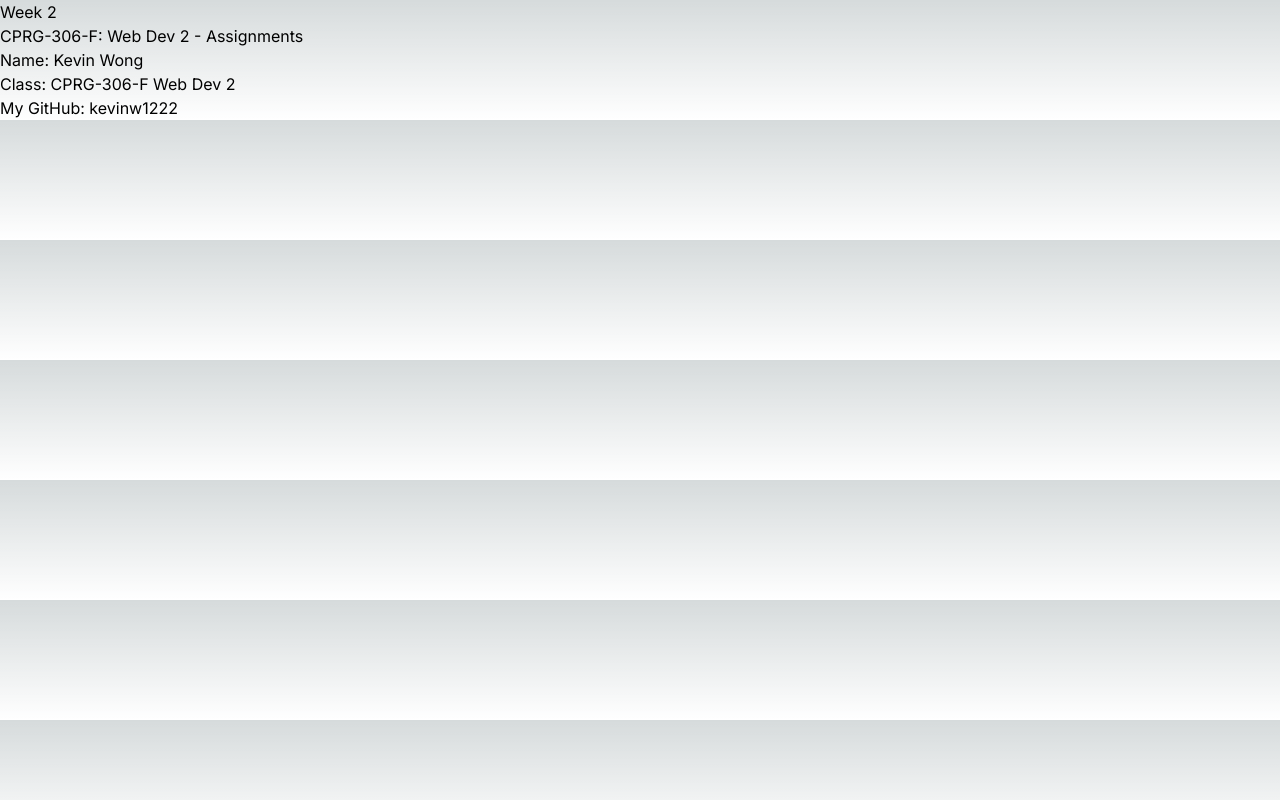
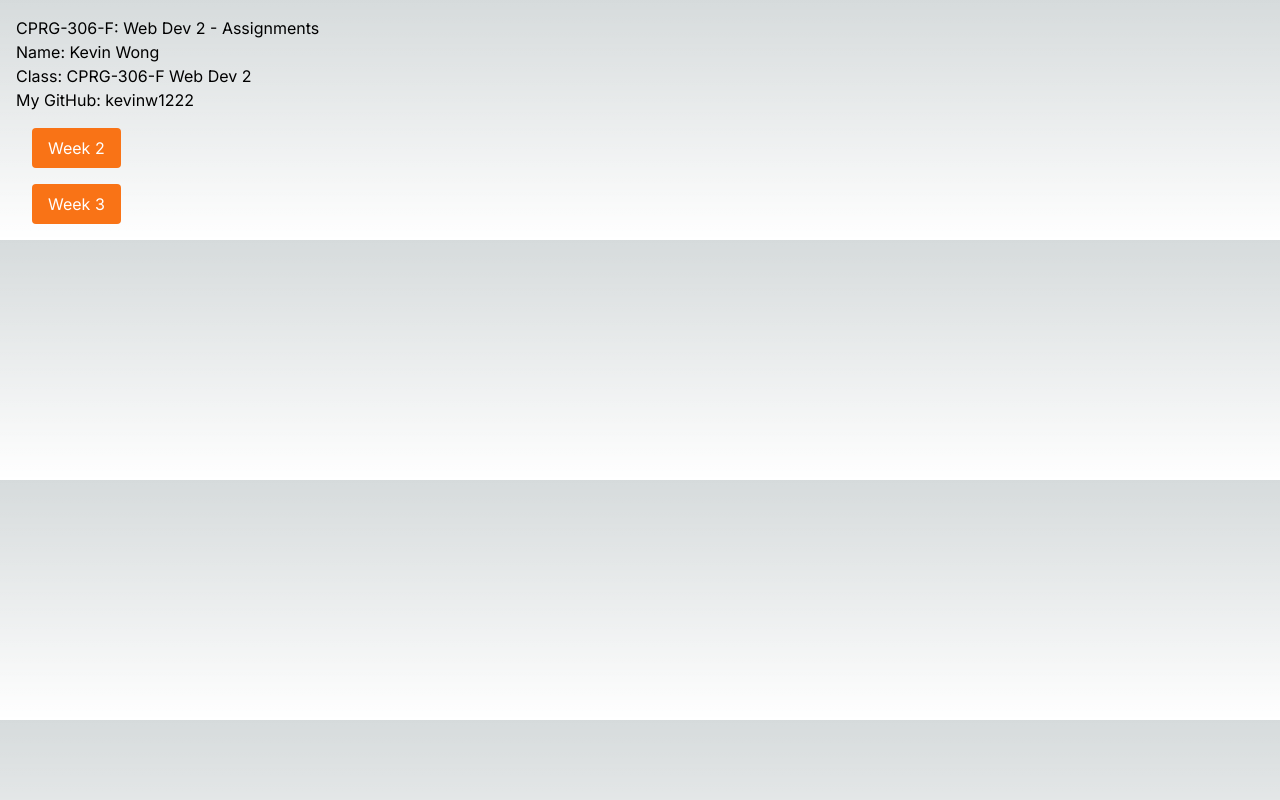
Before and after one commit to kevinw1222/cprg306-assignments, a Next.js app: page / in a window 1280 px wide. Built offline with nearby package versions, Linux system fonts and the light colour scheme.

Commit message:
Update page.js

```diff
--- a/app/page.js
+++ b/app/page.js
@@ -3,10 +3,19 @@ import Link from "next/link";
 
 export default function Home() {
   return (
-    <main>
-      <Link href="/week2">Week 2</Link>
+    <main class="m-4">
       <h1>CPRG-306-F: Web Dev 2 - Assignments</h1>
       <StudentInfo />
+      <ul class="m-4">
+        <button className="px-4 py-2 text-white bg-orange-500 rounded hover:bg-orange-400">
+          <Link href="/week2">Week 2</Link>
+        </button>
+      </ul>
+      <ul class="m-4">
+        <button className="px-4 py-2 text-white bg-orange-500 rounded hover:bg-orange-400">
+          <Link href="/week3">Week 3</Link>
+        </button>
+      </ul>
     </main>
   );
 }
```
